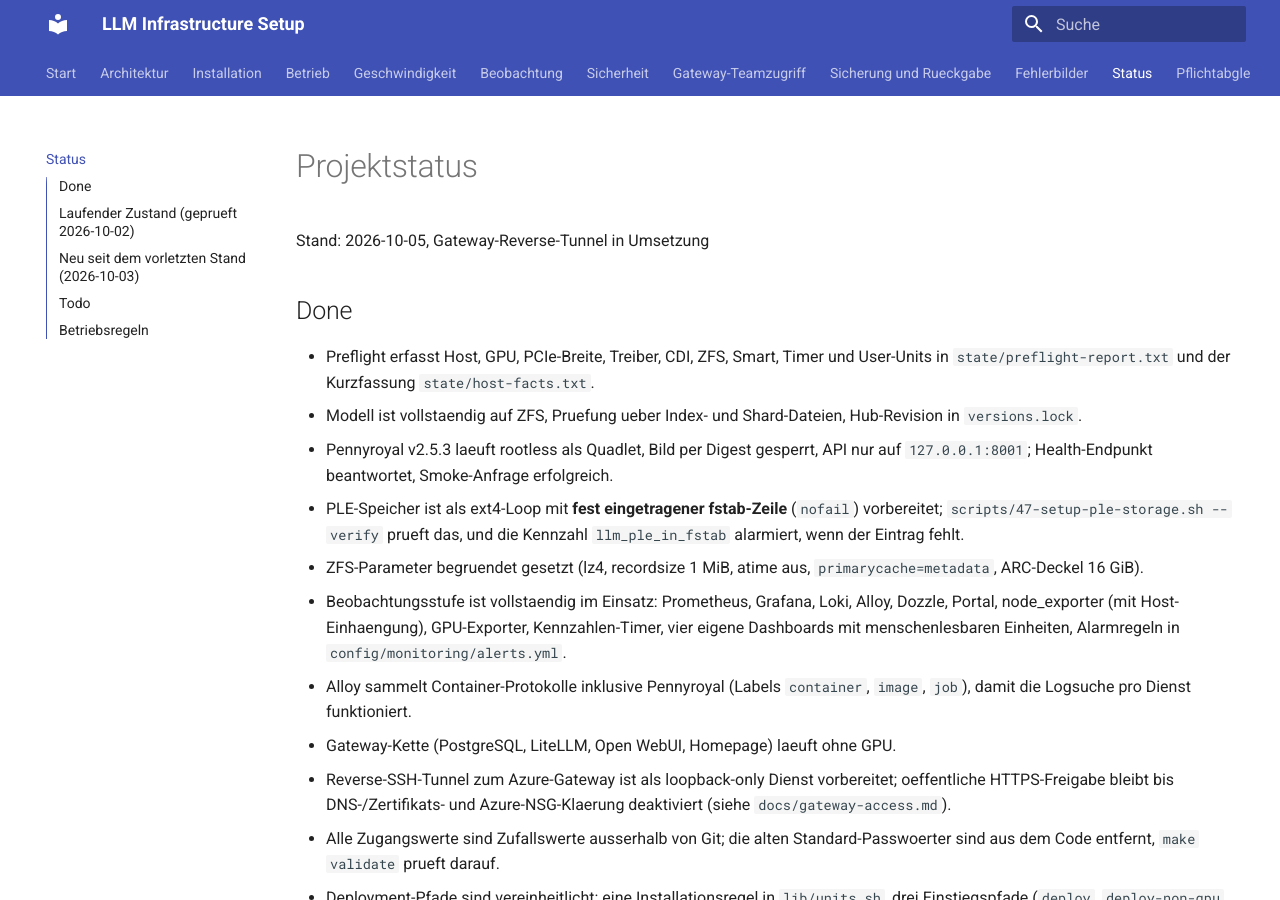
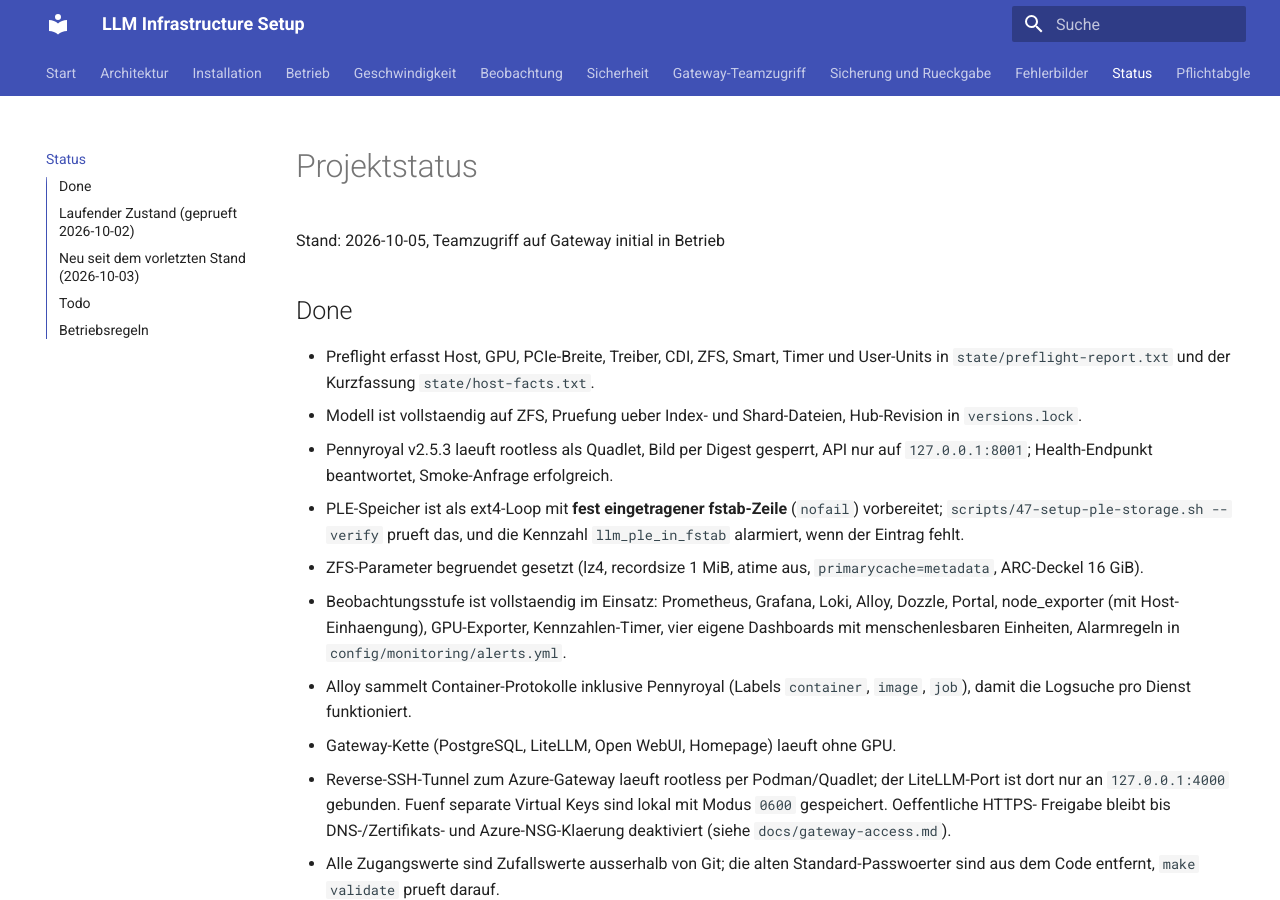
Before and after one commit to thomasdenk79-cyber/llm-infra-setup, an MkDocs documentation site: the page built from docs/status.md, in a window 1280 px wide and 900 px high. Built offline with MkDocs 1.6.1 and Material for MkDocs 9.7.7, drawn with Linux system fonts in a browser that asks for light colours.

Commit message:
docs: record gateway team access deployment
Co-authored-by: Copilot <223556219+Copilot@users.noreply.github.com>

```diff
--- a/docs/status.md
+++ b/docs/status.md
@@ -1,6 +1,6 @@
 # Projektstatus
 
-Stand: 2026-10-05, Gateway-Reverse-Tunnel in Umsetzung
+Stand: 2026-10-05, Teamzugriff auf Gateway initial in Betrieb
 
 ## Done
 
@@ -22,9 +22,11 @@ Stand: 2026-10-05, Gateway-Reverse-Tunnel in Umsetzung
 * Alloy sammelt Container-Protokolle inklusive Pennyroyal (Labels `container`,
   `image`, `job`), damit die Logsuche pro Dienst funktioniert.
 * Gateway-Kette (PostgreSQL, LiteLLM, Open WebUI, Homepage) laeuft ohne GPU.
-* Reverse-SSH-Tunnel zum Azure-Gateway ist als loopback-only Dienst vorbereitet;
-  oeffentliche HTTPS-Freigabe bleibt bis DNS-/Zertifikats- und Azure-NSG-Klaerung
-  deaktiviert (siehe `docs/gateway-access.md`).
+* Reverse-SSH-Tunnel zum Azure-Gateway laeuft rootless per Podman/Quadlet; der
+  LiteLLM-Port ist dort nur an `127.0.0.1:4000` gebunden. Fuenf separate
+  Virtual Keys sind lokal mit Modus `0600` gespeichert. Oeffentliche HTTPS-
+  Freigabe bleibt bis DNS-/Zertifikats- und Azure-NSG-Klaerung deaktiviert
+  (siehe `docs/gateway-access.md`).
 * Alle Zugangswerte sind Zufallswerte ausserhalb von Git; die alten
   Standard-Passwoerter sind aus dem Code entfernt, `make validate` prueft darauf.
 * Deployment-Pfade sind vereinheitlicht: eine Installationsregel in `lib/units.sh`,
```
Also changed, not shown: docs/HANDOFF.md (+3 -3 lines).
